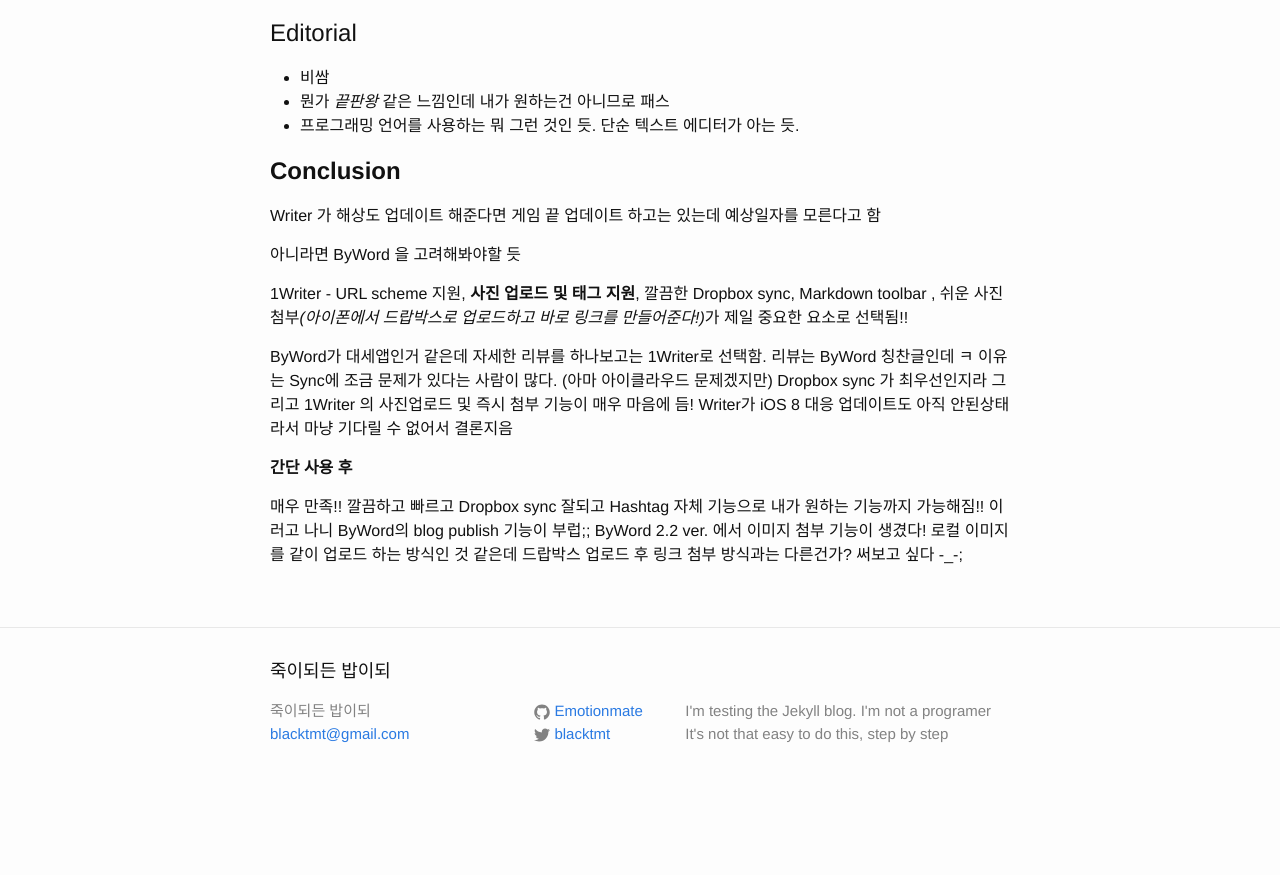
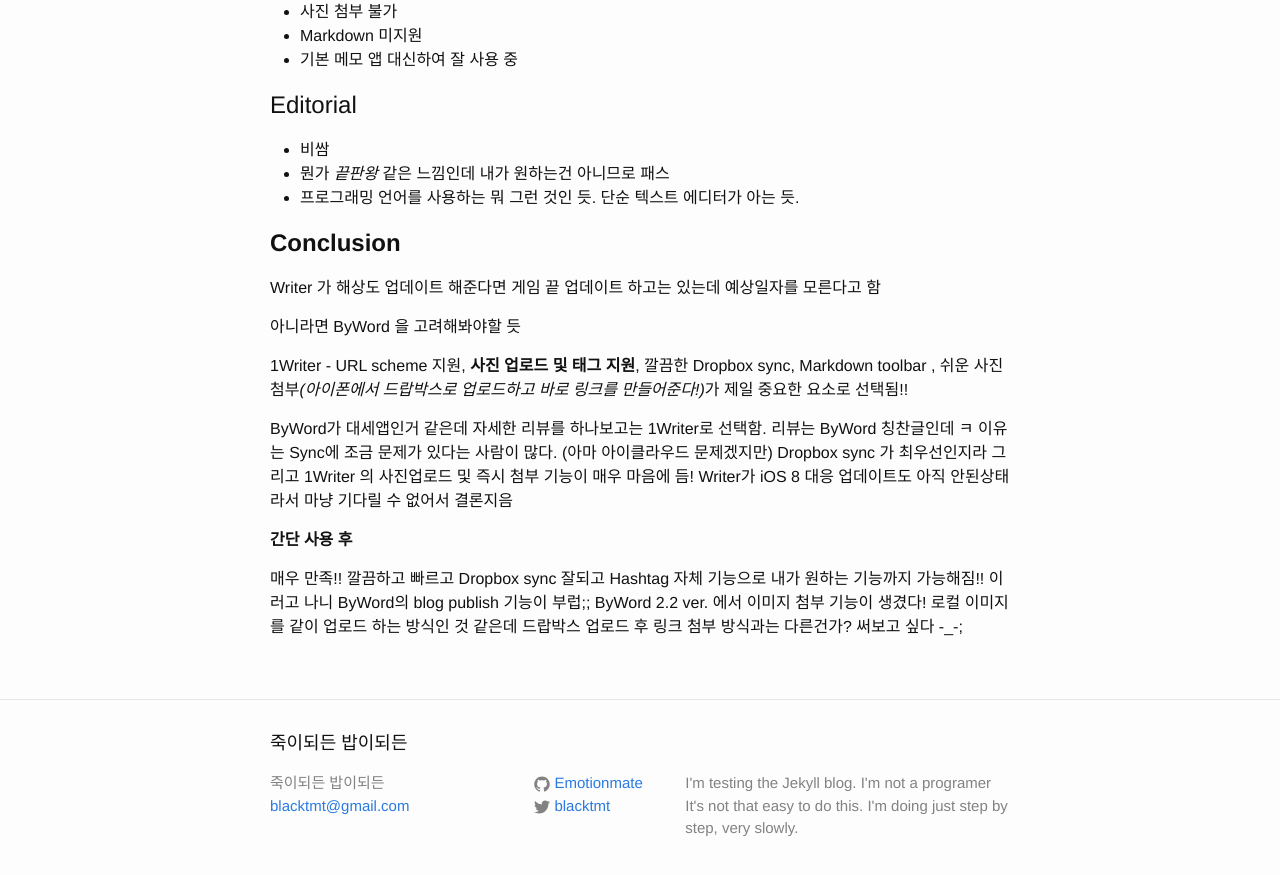
Before and after one commit to emotionmate/emotionmate.github.io, a Jekyll site: the page built from _posts/2014-12-16-markdown-editors.md, in a window 1280 px wide and 900 px high, scrolled down 1838 px. Shown: the top 875 px of the window. Built offline with Jekyll 4.4.1, drawn with Linux system fonts in a browser that asks for light colours; Markdown is read by kramdown in place of the engine named in the settings; before the commit the page ends 2643 px from its top, so only the background shows below that; some of the changed text lies outside the part shown.

Commit message:
Edit title

```diff
--- a/_config.yml
+++ b/_config.yml
@@ -1,10 +1,10 @@
 # Site settings
-title: 죽이되든 밥이되
+title: 죽이되든 밥이되든
 email: blacktmt@gmail.com
 description: > # this means to ignore newlines until "baseurl:"
   I'm testing the Jekyll blog.
   I'm not a programer
-  It's not that easy to do this, step by step
+  It's not that easy to do this. I'm doing just step by step, very slowly.
 baseurl: "" # the subpath of your site, e.g. /blog/
 url: "http://emotionmate.github.io" # the base hostname & protocol for your site
 twitter_username: blacktmt
```
Also changed, not shown: _posts/2014-12-16-markdown-editors.md (+3 -0 lines), 1 other file.
